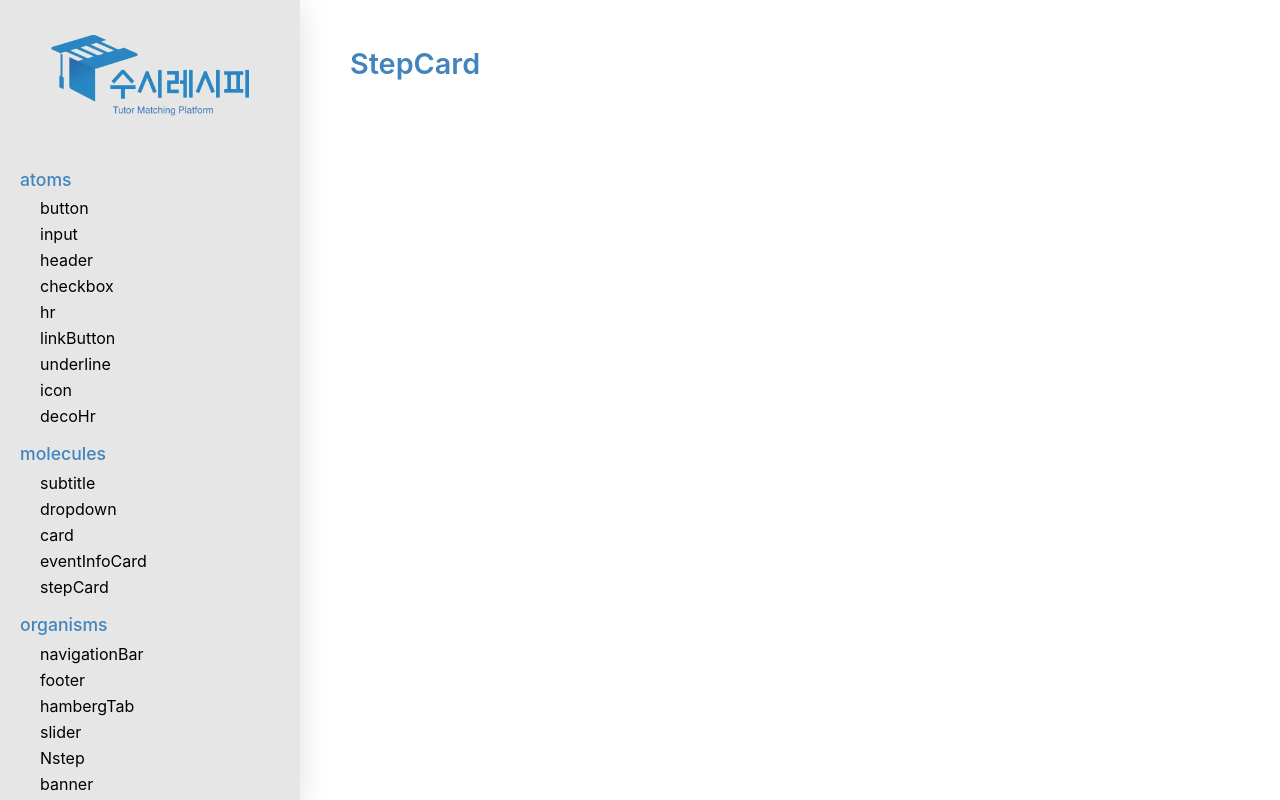
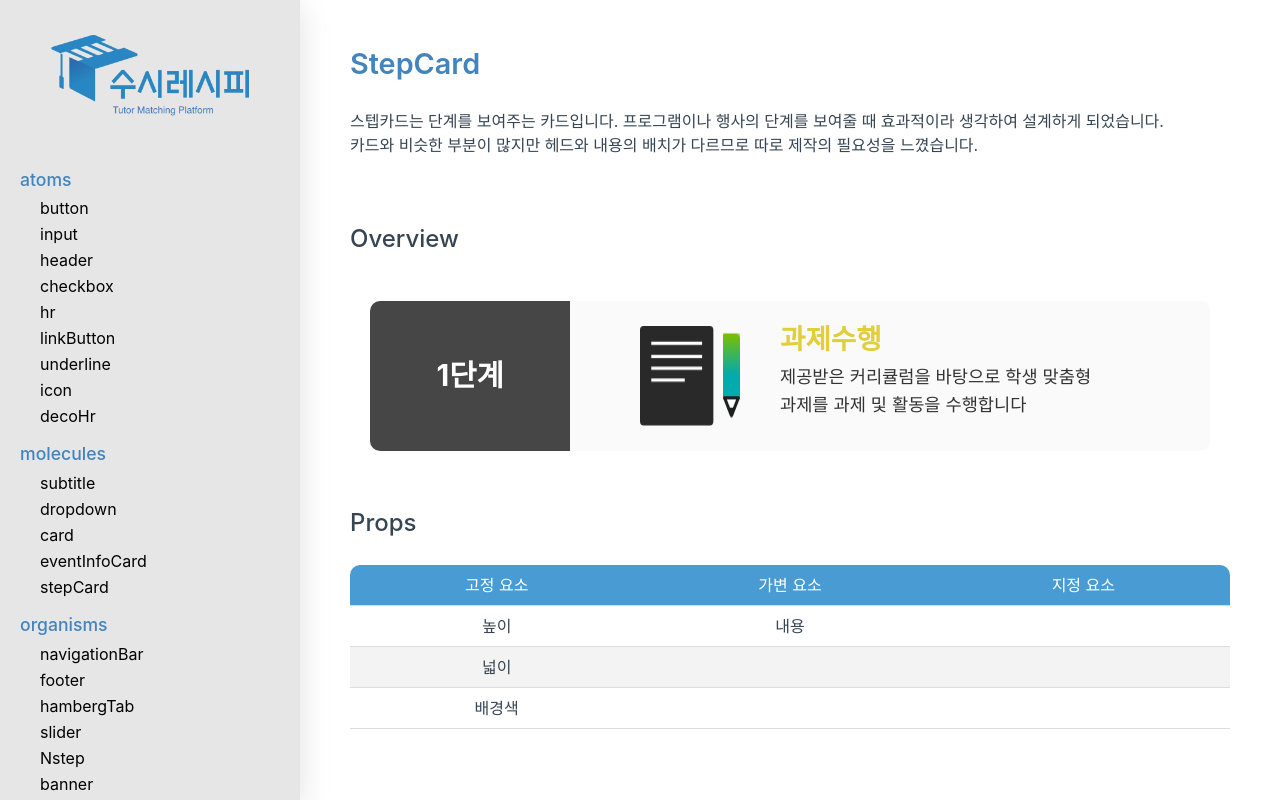
Before and after one commit to susirecipe/susirecipe-design-system, a React (Create React App) app: page /susirecipe-design-system/molecules/step-card in a window 1280 px wide. Shown: the top 800 px of the page. Built offline with nearby package versions, Linux system fonts and the light colour scheme.

Commit message:
feat: stepcard molecules 생성 및 stepcard page 완성

```diff
--- /dev/null
+++ b/src/components/another/Intro/StepCardIntro.tsx
@@ -0,0 +1,114 @@
+import React from 'react';
+import styled from 'styled-components';
+import {
+  IntroContainer,
+  IntroSmallHeader,
+  IntroParagraph,
+  ComponentWrapper,
+  PropsTable,
+  MarginBox,
+  CodeBox,
+  ListBox,
+} from './global-intro.styled';
+import StepCard from 'components/molecules/StepCard/StepCard';
+
+const StyledSampleContent = styled.div`
+  display: flex;
+
+  img {
+    width: 100px;
+    height: 100px;
+    margin: 0 40px;
+  }
+
+  h1 {
+    margin-bottom: 15px;
+    font-weight: 900;
+    font-size: 1.725rem;
+    color: #e2ce38;
+  }
+
+  p {
+    margin-bottom: 10px;
+    font-size: 1.1rem;
+    color: #333;
+  }
+`;
+
+const StepCardIntro: React.FC = () => {
+  const sampleJSX = (
+    <StyledSampleContent>
+      <img src={process.env.PUBLIC_URL + '/asset/step_sample_icon.png'} alt="step-icon" />
+      <div>
+        <h1>과제수행</h1>
+        <p>제공받은 커리큘럼을 바탕으로 학생 맞춤형</p>
+        <p>과제를 과제 및 활동을 수행합니다</p>
+      </div>
+    </StyledSampleContent>
+  );
+
+  return (
+    <IntroContainer>
+      <IntroParagraph>
+        스텝카드는 단계를 보여주는 카드입니다. 프로그램이나 행사의 단계를 보여줄 때 효과적이라 생각하여 설계하게
+        되었습니다. <br />
+        카드와 비슷한 부분이 많지만 헤드와 내용의 배치가 다르므로 따로 제작의 필요성을 느꼈습니다.
+      </IntroParagraph>
+
+      <IntroSmallHeader>Overview</IntroSmallHeader>
+      <ComponentWrapper>
+        <StepCard header="1단계">{sampleJSX}</StepCard>
+      </ComponentWrapper>
+      <MarginBox margin={40} />
+
+      <IntroSmallHeader>Props</IntroSmallHeader>
+      <PropsTable>
+        <thead>
+          <tr>
+            <th>고정 요소</th>
+            <th>가변 요소</th>
+            <th>지정 요소</th>
+          </tr>
+        </thead>
+        <tbody>
+          <tr>
+            <td>높이</td>
+            <td>내용</td>
+            <td></td>
+          </tr>
+          <tr>
+            <td>넓이</td>
+            <td></td>
+            <td></td>
+          </tr>
+          <tr>
+            <td>배경색</td>
+            <td></td>
+            <td></td>
+          </tr>
+        </tbody>
+      </PropsTable>
+      <MarginBox margin={80} />
+
+      <IntroSmallHeader>Warning</IntroSmallHeader>
+      <IntroParagraph>
+        헤더는 글이 들어가야하지만 메인내용에는 어떠한 것이 들어와도 상관없습니다. <br />
+        예른들어 헤더에는 '1단계' 등 글씨만 들어가지만{' '}
+        <b>메인 내용에는 어떠한 디자인이 들어간 콘텐츠가 들어오는 것을 허용</b>합니다.
+      </IntroParagraph>
+
+      <IntroSmallHeader>
+        Refference<small>(for Develop)</small>
+      </IntroSmallHeader>
+      <CodeBox>
+        <code>&lt;StepCard header="1단계"&gt;&#123;sampleJSX&#125;&lt;/StepCard&gt;</code>
+      </CodeBox>
+      <ListBox>
+        <li>header: string (헤더에 쓰일 내용)</li>
+        <li>sampleJSX: React.ReactNode (내용 안에 들어갈 JSX)</li>
+      </ListBox>
+    </IntroContainer>
+  );
+};
+
+export default StepCardIntro;
--- /dev/null
+++ b/src/components/molecules/StepCard/StepCard.styled.ts
@@ -0,0 +1,31 @@
+import styled from 'styled-components';
+
+export const StyledStepCard = styled.div`
+  width: 100%;
+  height: 150px;
+  display: flex;
+`;
+
+export const StyledStepCardHeader = styled.div`
+  width: 200px;
+  height: 100%;
+  display: flex;
+  justify-content: center;
+  align-items: center;
+  border-radius: 10px 0 0 10px;
+  background-color: #464646;
+  font-weight: bold;
+  font-size: 1.85rem;
+  color: #fff;
+`;
+
+export const StyledStepCardContent = styled.div`
+  width: calc(100% - 200px);
+  height: 100%;
+  padding: 0 30px;
+  display: flex;
+  align-items: center;
+  border-radius: 0 10px 10px 0;
+  box-sizing: border-box;
+  background-color: #fafafa;
+`;
--- /dev/null
+++ b/src/components/molecules/StepCard/StepCard.tsx
@@ -0,0 +1,17 @@
+import React from 'react';
+import { StyledStepCard, StyledStepCardHeader, StyledStepCardContent } from './StepCard.styled';
+
+interface props {
+  header: string;
+}
+
+const StepCard: React.FC<props> = ({ header, children }) => {
+  return (
+    <StyledStepCard>
+      <StyledStepCardHeader>{header}</StyledStepCardHeader>
+      <StyledStepCardContent>{children}</StyledStepCardContent>
+    </StyledStepCard>
+  );
+};
+
+export default StepCard;
--- a/src/pages/StepCard.tsx
+++ b/src/pages/StepCard.tsx
@@ -1,8 +1,9 @@
 import React from 'react';
 import ComponentTemplate from 'templates/ComponentTemplate';
+import StepCardIntro from 'components/another/Intro/StepCardIntro';
 
 const StepCard: React.FC = () => {
-  return <ComponentTemplate header="StepCard" content={<></>} />;
+  return <ComponentTemplate header="StepCard" content={<StepCardIntro></StepCardIntro>} />;
 };
 
 export default StepCard;
```
Also changed, not shown: public/asset/step_sample_icon.png (added).
